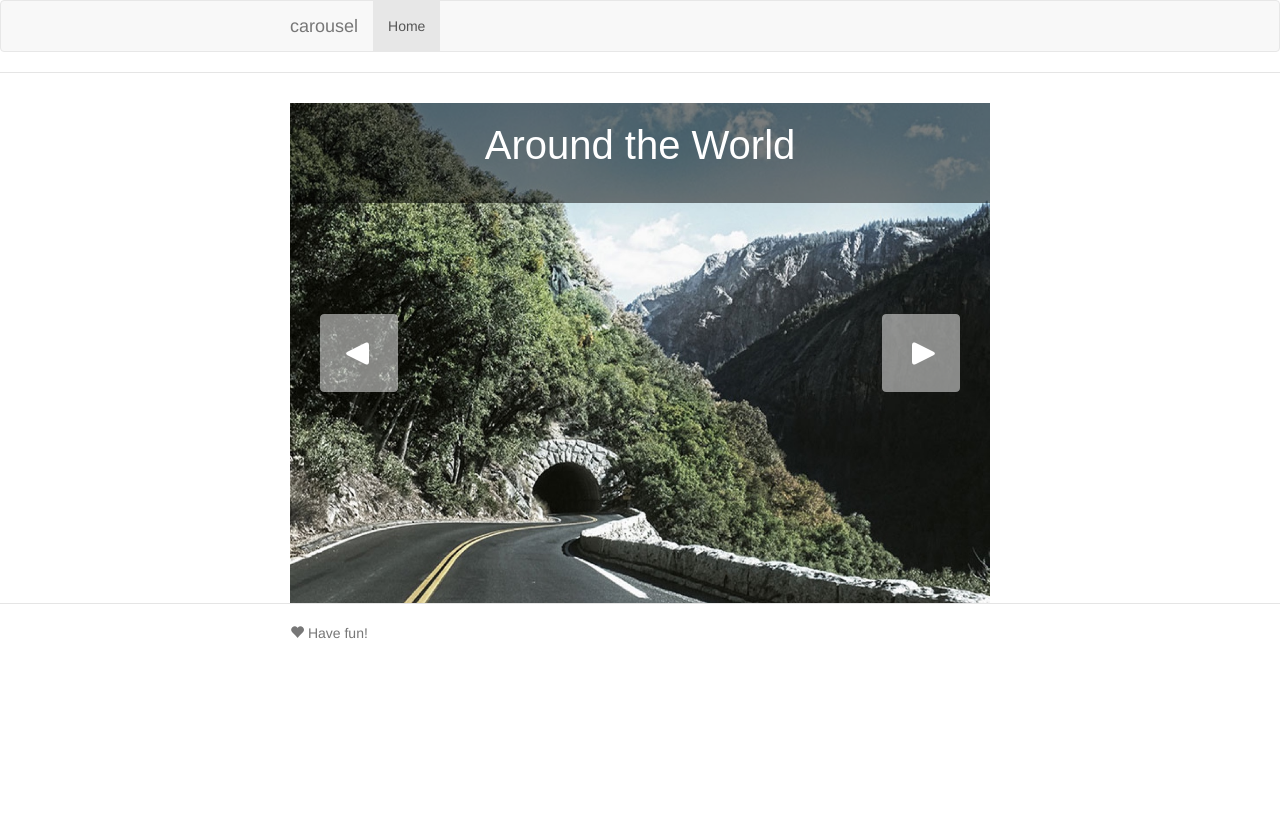
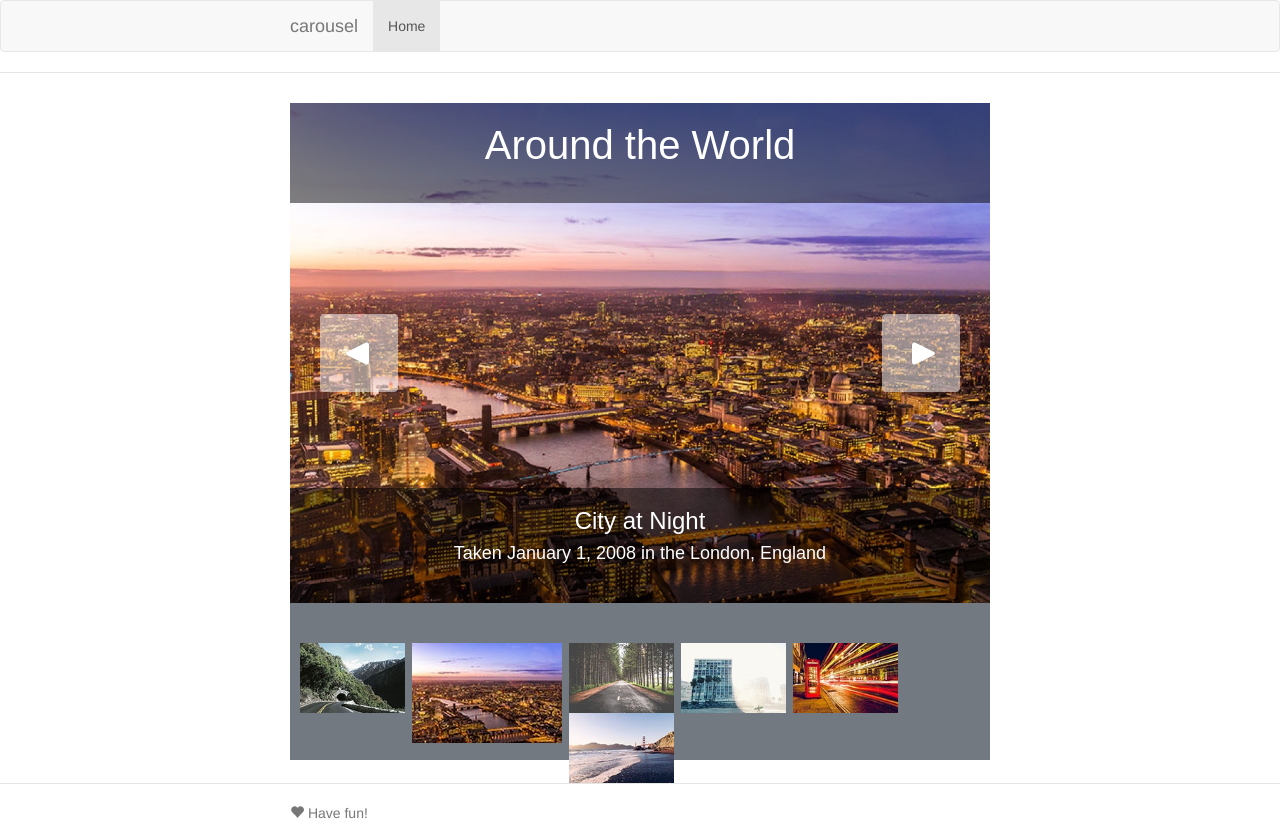
Before and after one commit to moha297/carousel, a website: page app/index.html in a window 1280 px wide. Both pictures are taken after a click on the element 921 px from the left and 353 px from the top of the page. Before the commit the page ends 800 px from the top, so only its background shows below. Drawn offline with nearby package versions, Linux system fonts and the light colour scheme; some packages are replaced by stand-ins of ours; files that its build step writes are made by us from their sources.

Commit message:
Moving the slide reel around

```diff
--- a/app/scripts/directives/carousel.js
+++ b/app/scripts/directives/carousel.js
@@ -26,13 +26,35 @@ angular.module('carouselApp')
         scope.slideW = containerWidth;
         scope.slideH = containerHeight;
 
+        //Slider original position
+        scope.slideVal = 0;
+
+        scope.currentIndex = 0;
+
+        // We watch the photos data to get things in right order
         scope.$watch('photos', function(newValue, oldValue) {
           var cnt = newValue.length; //number of photos in album
           scope.slideCount = cnt;
-          scope.reelWidth = scope.slideW * cnt; // reel size based on number of photos
+          scope.reelWidth = scope.slideW * scope.slideCount; // reel size based on number of photos
           // This will take the photos to the view layer
           scope.slideList = newValue;
         });
+
+
+        // Handler for left arrow click event. Moves the slider left.
+        scope.leftArrow = function(){
+          if(scope.currentIndex > 0) {
+            scope.currentIndex--;
+            scope.slideVal = scope.currentIndex * scope.slideW;
+          }
+        };
+        // Handler for right arrow click event. Moves the slider right.
+        scope.rightArrow = function(){
+          if(scope.currentIndex < scope.slideCount-1) {
+            scope.currentIndex++;
+            scope.slideVal = scope.currentIndex * scope.slideW;
+          }
+        };
       }
     };
   });
--- a/app/styles/main.css
+++ b/app/styles/main.css
@@ -98,7 +98,6 @@ body {
 }
 .carousel-cont .album-header{
   width:100%;
-  color:white;
   background-color: #000000;
   opacity:0.5;
   position:absolute;;
@@ -130,6 +129,7 @@ body {
   height:78px;
   width:78px;
   cursor: pointer;
+  z-index: 105
 }
 .carousel-cont .slides-cont .left-arrow{
   left:30px;
@@ -140,7 +140,52 @@ body {
 
 .carousel-cont .slides-cont .slide-reel{
   width:100000px;
+  transition: transform ease 1000ms;
+
 }
 .carousel-cont .slides-cont .slide-reel .slide{
   float:left;
+  position: relative;
 }
+.carousel-cont .slides-cont .slide-reel .slide .slide-bottom-header-bkg{
+  width:100%;
+  background-color: #000000;
+  opacity:0.5;
+  position:absolute;;
+  z-index: 100;
+  height: 115px;
+  bottom:0px;
+  left:0px;
+}
+
+
+.carousel-cont .slides-cont .slide-reel .slide .slide-bottom-header-content{
+  width:100%;
+  bottom:0px;
+  text-align: center;
+  font-size:40px;
+  font-family: arial;
+  position:absolute;
+  z-index: 102;
+  height: 115px;
+}
+
+.carousel-cont .thumbnails{
+  height:157px;
+  width:100%;
+  background-color: #727980;
+  text-align: center;
+  padding: 40px 10px 0px 10px;
+}
+.carousel-cont .thumbnails .thumb{
+  cursor: pointer;
+  float:left;
+  padding-right: 7px;
+}
+.carousel-cont .thumbnails .thumb img{
+
+  height:70px;
+}
+.carousel-cont .thumbnails  .thumb img.active{
+  height:100px;
+}
--- a/app/views/directives/carousel.html
+++ b/app/views/directives/carousel.html
@@ -3,20 +3,24 @@
   </div>
   <h3 class="album-title">{{album.name}}</h3>
   <div class="slides-cont pr" style="height:{{slideH}}px;">
-    <span class="left-arrow">
+    <span class="left-arrow" ng-click="leftArrow();">
       <img src="/images/left.png"></img>
     </span>
-    <div class="slide-reel" style="width:{{reelWidth}}px;">
-
-        <slide photo="photo" slide-width="{{slideW}}" slide-height="{{slideH}}"  ng-repeat="photo in slideList"></slide>
-
+    <div class="slide-reel" style="width:{{reelWidth}}px;transform: translate3d(-{{slideVal}}px, 0px, 0px);">
+        <slide  ng-repeat="photo in slideList"
+                slide-width="{{slideW}}"
+                slide-height="{{slideH}}"
+                photo="photo">
+        </slide>
     </div>
-    <span class="right-arrow">
+    <span class="right-arrow"ng-click="rightArrow();">
       <img src="/images/right.png"></img>
     </span>
   </div>
 
   <div class="thumbnails">
-
+    <div class="thumb" ng-repeat="item in slideList">
+      <img src="{{item.thumb_url}}" style="" ng-class="{active:currentIndex == $index}"></img>
+    </div>
   </div>
 </div>
--- a/app/views/directives/slide.html
+++ b/app/views/directives/slide.html
@@ -1,4 +1,9 @@
 <div class="slide">
   <img src="{{photo.url}}" style="width:{{width}}px;height:{{height}}px;"></img>
-
+  <div class="slide-bottom-header-bkg">
+  </div>
+  <div class="slide-bottom-header-content">
+    <h3>{{photo.title}}</h3>
+    <h4>Taken {{photo.date}} in the {{photo.location}}</h4>
+  </div>
 </div>
```
